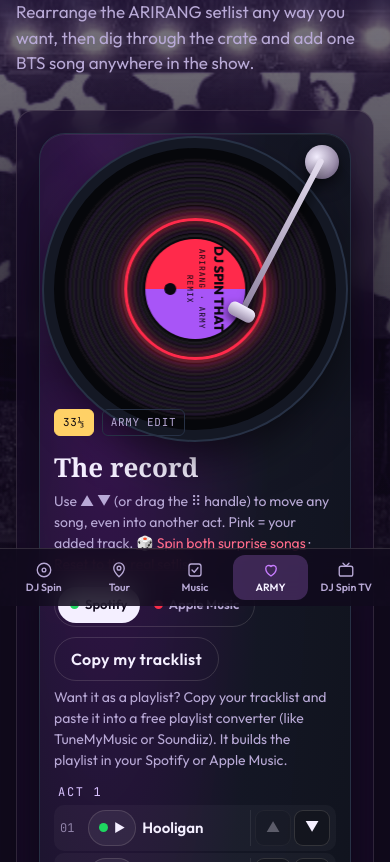
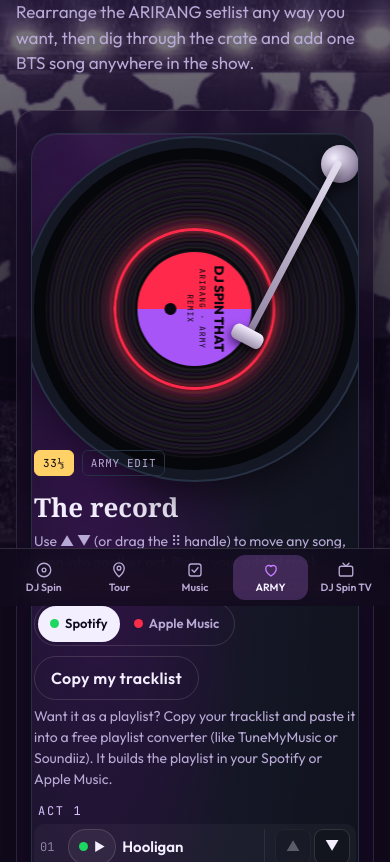
Before and after one commit to wendyerskine-hub/dj-spin-that, a plain HTML site: page remix.html in a window 390 px wide. Shown: the part 238-1100 px from the top of the page. Drawn offline with Linux system fonts and the light colour scheme; a web font is replaced by a local one.

Commit message:
Remix: play button next to the track number at every screen size, arrows/remove on the far right; more room for titles on phones; no sideways scroll at 320-1280px
Co-Authored-By: Claude Opus 5.5 <noreply@anthropic.com>
Claude-Session: https://claude.ai/code/session_01TxJ5Ktwwd5mBPZFqQSgZGf

```diff
--- a/remix.html
+++ b/remix.html
@@ -170,6 +170,11 @@ footer a.kofi:hover{filter:brightness(1.08)}
 .trk.mine .t{font-size:18px;font-weight:700;color:#fff}
 .trk.mine .no{color:var(--pink)}
 .trk .mv{display:flex;gap:4px;flex:none;padding-left:4px;border-left:1px solid rgba(255,255,255,.08)}
+/* every screen size: number, play, title ... arrows/remove on the far right */
+@media (max-width:560px){section.station{padding-left:14px;padding-right:14px}.deck{padding-left:2px!important;padding-right:2px!important;overflow:hidden}}
+@media (max-width:360px){.tabbar{overflow:hidden}}
+@media (max-width:360px){main{padding-left:8px!important;padding-right:8px!important}section.station{padding:12px 10px}.deck,.rec{padding-left:0!important;padding-right:0!important}.tt{max-width:100%}.tabbar button,.tabbar a{font-size:10px!important;padding-left:2px!important;padding-right:2px!important}.trk{gap:4px;padding:4px 5px}.trk .no{width:18px;font-size:11px}.trk .play{padding:0 9px}.trk .play .dot{display:none}.trk .mv{padding-left:6px;gap:2px}.trk .mv button{width:32px;height:34px}.trk .t{font-size:14px}}
+.trk .grab{order:0}.trk .no{order:1}.trk .play{order:2}.trk .t{order:3}.trk .marker{order:4}.trk .spinb{order:5}.trk .mv{order:6;margin-left:auto;padding-left:10px}.trk .rm{order:7}
 .trk .mv button{width:36px;height:36px;border-radius:9px;border:1px solid var(--line);background:rgba(0,0,0,.25);color:var(--ink);font-size:14px;cursor:pointer;display:grid;place-items:center;padding:0}
 .trk .mv button:disabled{opacity:.3;cursor:default}
 .trk .mv button:hover:not(:disabled){border-color:var(--pink)}
@@ -187,7 +192,7 @@ footer a.kofi:hover{filter:brightness(1.08)}
 @media (prefers-reduced-motion:reduce){.trk.spun-now{animation:none}}
 .addback{display:flex;flex-wrap:wrap;align-items:center;gap:10px;margin-top:10px}
 .linkbtn{background:none;border:0;color:var(--pink);text-decoration:underline;font:inherit;cursor:pointer;padding:0}
-@media (max-width:560px){.trk{gap:6px;padding:5px 6px}.trk .grab{display:none}.trk .no{width:22px}.trk .t{flex:1 1 0;overflow-wrap:anywhere;font-size:15px}.trk .no{order:0}.trk .play{order:1;padding:0 10px;min-height:36px;margin-right:0}.trk .t{order:2}.trk .marker{order:3}.trk .spinb{order:4}.trk .mv{order:5}.trk .rm{order:6}.trk .play .w{display:none}.trk .mv{margin-left:auto;gap:3px}.trk .mv button{width:36px;height:36px}.trk.mine,.trk.dj.has{flex-wrap:wrap}.trk.mine .t,.trk.dj.has .t{flex:1 1 140px}.trk .spinb{min-height:36px;padding:0 10px}.trk .marker{font-size:13px}}
+@media (max-width:560px){.trk{gap:6px;padding:5px 6px}.trk .grab{display:none}.trk .no{width:22px}.trk .t{flex:1 1 0;overflow-wrap:anywhere;font-size:15px}.trk .play{padding:0 10px;min-height:36px}.trk .play .w{display:none}.trk .mv{margin-left:auto;gap:3px}.trk .mv button{width:36px;height:36px}.trk.mine,.trk.dj.has{flex-wrap:wrap}.trk.mine .t,.trk.dj.has .t{flex:1 1 140px}.trk .spinb{min-height:36px;padding:0 10px}.trk .marker{font-size:13px}}
 .rec,#tracks,.tl{min-width:0;max-width:100%}
 .marker{font-family:"Permanent Marker",cursive;font-size:15px;color:var(--pink);transform:rotate(-4deg)}
 .crate-head{display:flex;flex-wrap:wrap;align-items:end;justify-content:space-between;gap:12px}
```
